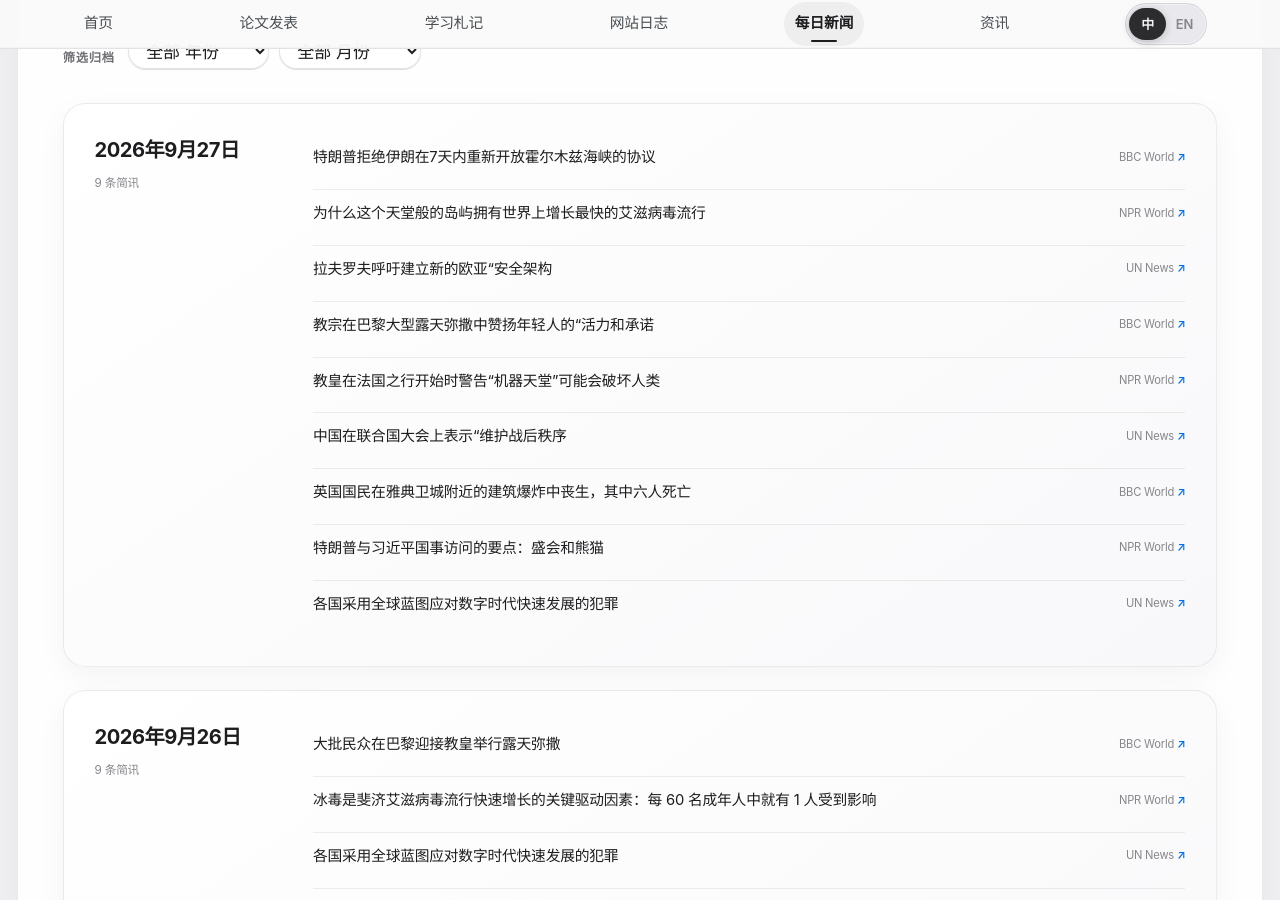
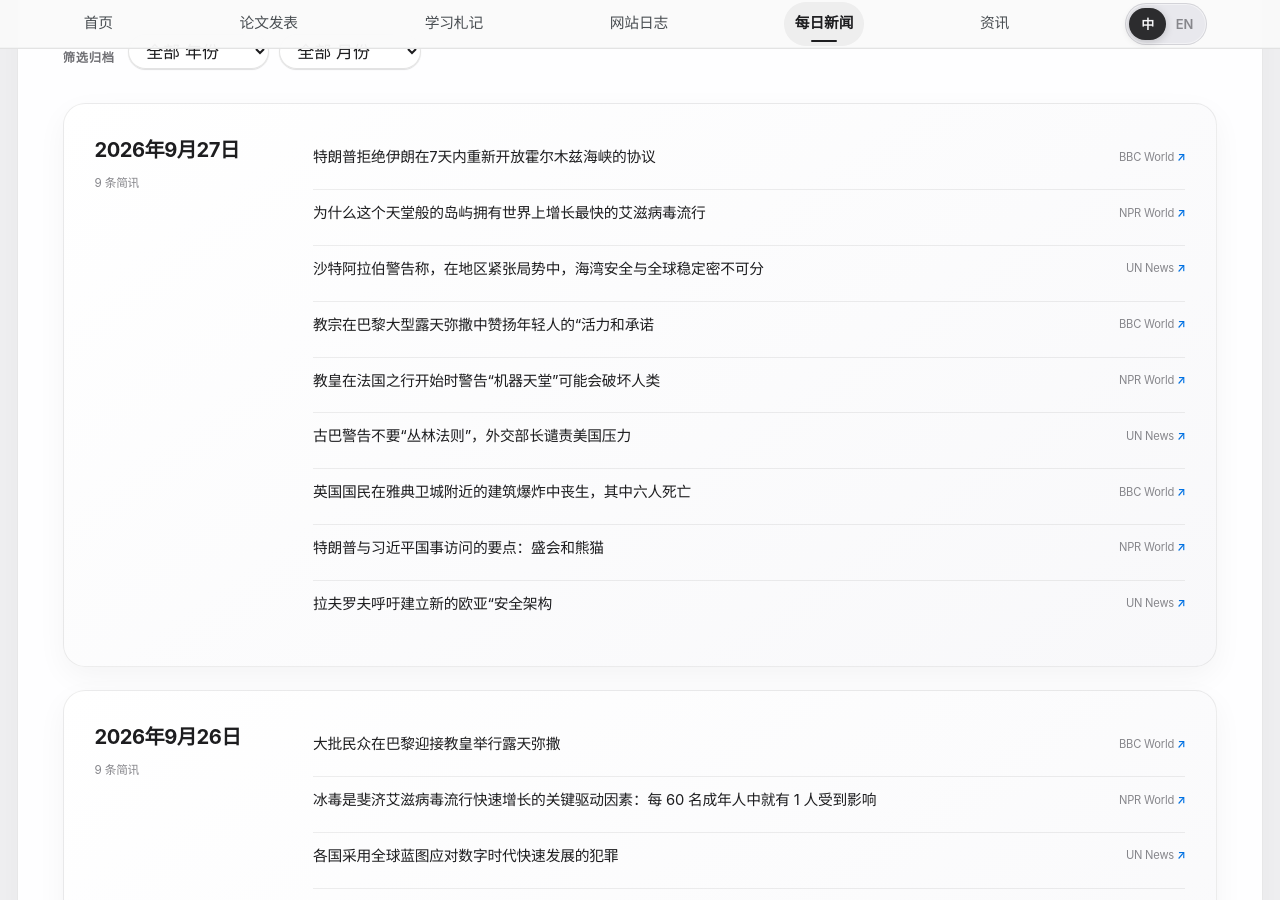
Before and after one commit to HaoxiangLuo/HaoxiangLuo.github.io, a Jekyll site: the page built from _pages/daily-news-zh.html, in a window 1280 px wide and 900 px high, scrolled down 297 px. Built offline with Jekyll 4.4.1, drawn with Linux system fonts in a browser that asks for light colours; a style sheet for code colours, icons or effects is not loaded.

Commit message:
Update daily news 2026-09-27

```diff
--- a/_data/daily_news.json
+++ b/_data/daily_news.json
@@ -1,5 +1,5 @@
 {
-  "updated_at": "2026-09-27T02:27:02+08:00",
+  "updated_at": "2026-09-27T03:22:09+08:00",
   "days": [
     {
       "date": "2026-09-27",
@@ -17,10 +17,10 @@
           "title_zh": "为什么这个天堂般的岛屿拥有世界上增长最快的艾滋病毒流行"
         },
         {
-          "title": "Lavrov issues call for new Eurasian ‘security architecture’",
+          "title": "Saudi Arabia warns Gulf security inseparable from global stability amid regional tensions",
           "source": "UN News",
-          "url": "https://news.un.org/feed/view/en/story/2026/09/1168457",
-          "title_zh": "拉夫罗夫呼吁建立新的欧亚“安全架构"
+          "url": "https://news.un.org/feed/view/en/story/2026/09/1168459",
+          "title_zh": "沙特阿拉伯警告称，在地区紧张局势中，海湾安全与全球稳定密不可分"
         },
         {
           "title": "Pope praises young people's 'energy and commitment' at huge open-air Mass in Paris",
@@ -35,10 +35,10 @@
           "title_zh": "教皇在法国之行开始时警告“机器天堂”可能会破坏人类"
         },
         {
-          "title": "‘Safeguard the postwar order,’ China tells UN General Assembly",
+          "title": "Cuba warns against ‘law of the jungle’ as Foreign Minister denounces US pressure",
           "source": "UN News",
-          "url": "https://news.un.org/feed/view/en/story/2026/09/1168456",
-          "title_zh": "中国在联合国大会上表示“维护战后秩序"
+          "url": "https://news.un.org/feed/view/en/story/2026/09/1168458",
+          "title_zh": "古巴警告不要“丛林法则”，外交部长谴责美国压力"
         },
         {
           "title": "British national among six dead in building explosion close to Acropolis in Athens",
@@ -53,10 +53,10 @@
           "title_zh": "特朗普与习近平国事访问的要点：盛会和熊猫"
         },
         {
-          "title": "Countries adopt global blueprint to tackle fast-evolving crime in digital age",
+          "title": "Lavrov issues call for new Eurasian ‘security architecture’",
           "source": "UN News",
-          "url": "https://news.un.org/feed/view/en/story/2026/09/1168455",
-          "title_zh": "各国采用全球蓝图应对数字时代快速发展的犯罪"
+          "url": "https://news.un.org/feed/view/en/story/2026/09/1168457",
+          "title_zh": "拉夫罗夫呼吁建立新的欧亚“安全架构"
         }
       ]
     },
```
